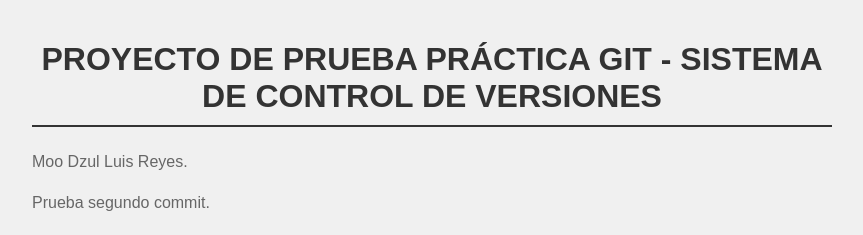
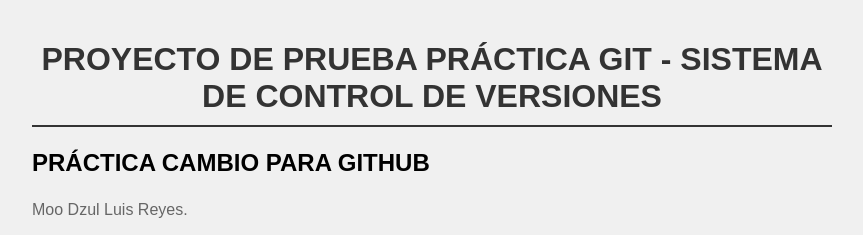
Before and after one commit to Luremdz/Practica_Control_Versiones, a plain HTML site: page index.html in a window 1280 px wide. Shown: the top 235 px of the page, without its empty margins (208-1071 px from the left). Drawn offline with Linux system fonts and the light colour scheme; files whose address does not match are found by name.

Commit message:
Añadido de titulo H2

```diff
--- a/index.html
+++ b/index.html
@@ -8,6 +8,7 @@
 </head>
 <body>
     <h1>PROYECTO DE PRUEBA PRÁCTICA GIT - SISTEMA DE CONTROL DE VERSIONES</h1>
+    <h2>PRÁCTICA CAMBIO PARA GITHUB</h2>
 
     <p>Moo Dzul Luis Reyes.</p>
     <p>Prueba segundo commit.</p>
```
